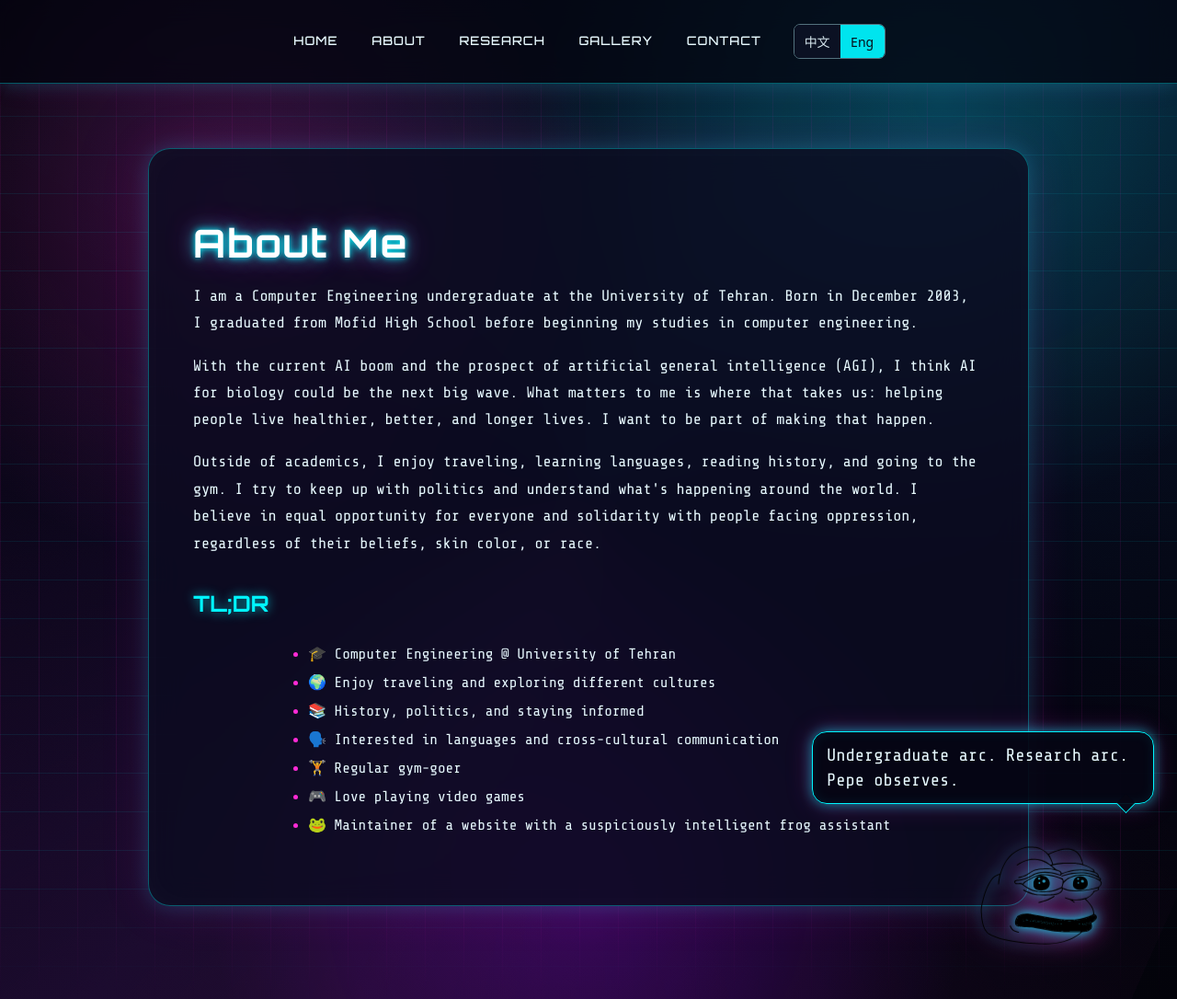
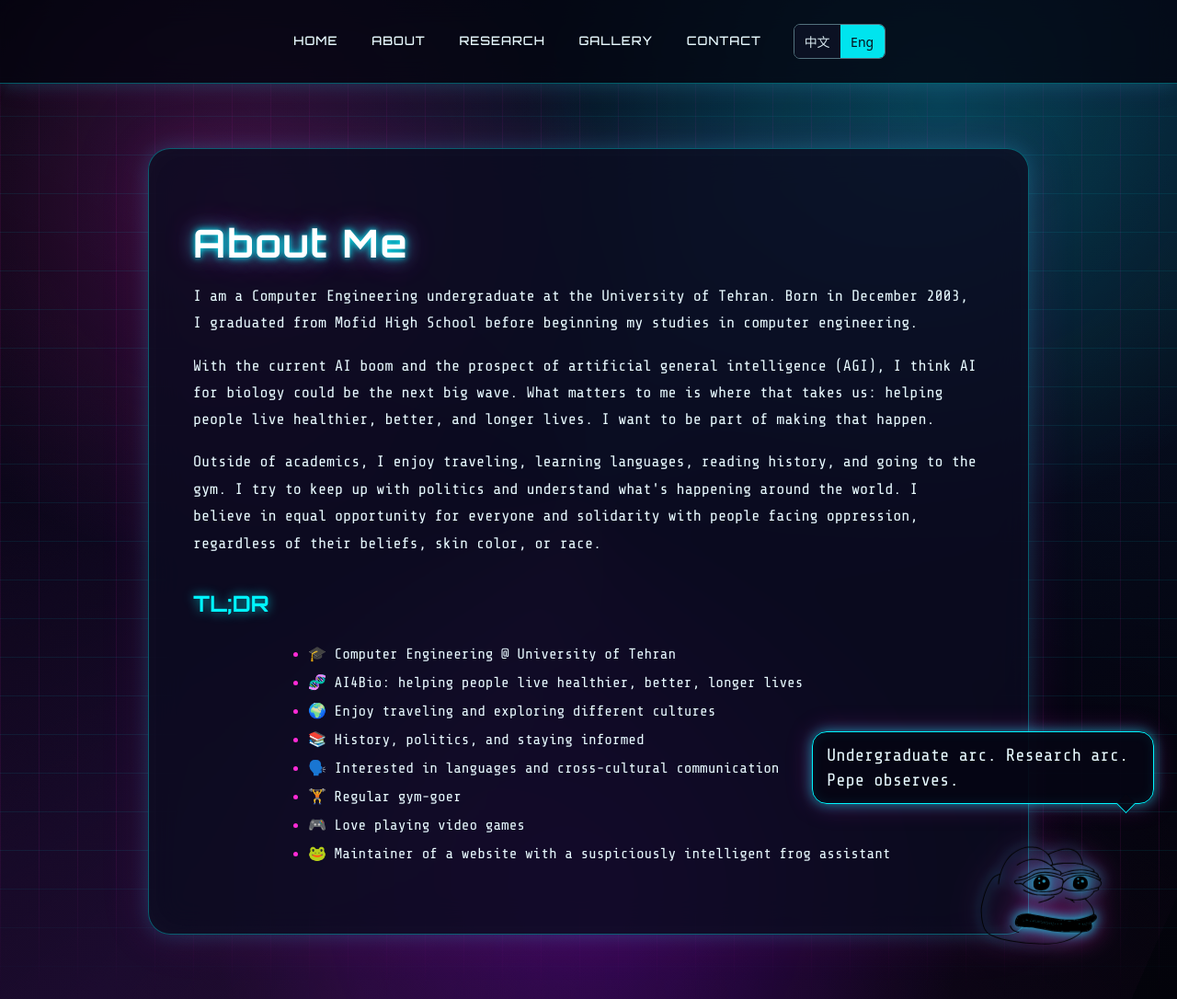
Before and after one commit to KzrLancelotV2/kasraghobrani.qzz.io, a Jekyll site: the page about.html, which Jekyll copies as it is, in a window 1280 px wide and 1086 px high. Shown: the whole window at 92% size. Built offline with Jekyll 4.4.1, drawn with Linux system fonts in a browser that asks for light colours; some of the changed lines change nothing that is shown.

Commit message:
Add AI4Bio motivation to bilingual TL;DR list

```diff
--- a/about.html
+++ b/about.html
@@ -7,7 +7,7 @@
   <link rel="stylesheet" href="/style.css?v=cyberpunk1">
   <link rel="stylesheet" href="/assets/css/pepe.css?v=cyberpunk1">
     <link rel="stylesheet" href="/assets/css/i18n.css?v=1">
-    <script src="/assets/js/i18n.js?v=7" defer></script>
+    <script src="/assets/js/i18n.js?v=8" defer></script>
 </head>
 
 <body>
@@ -45,6 +45,7 @@ Outside of academics, I enjoy traveling, learning languages, reading history, an
 
 <ul>
   <li>🎓 Computer Engineering @ University of Tehran</li>
+  <li>🧬 AI4Bio: helping people live healthier, better, longer lives</li>
   <li>🌍 Enjoy traveling and exploring different cultures</li>
   <li>📚 History, politics, and staying informed</li>
   <li>🗣️ Interested in languages and cross-cultural communication</li>
```
